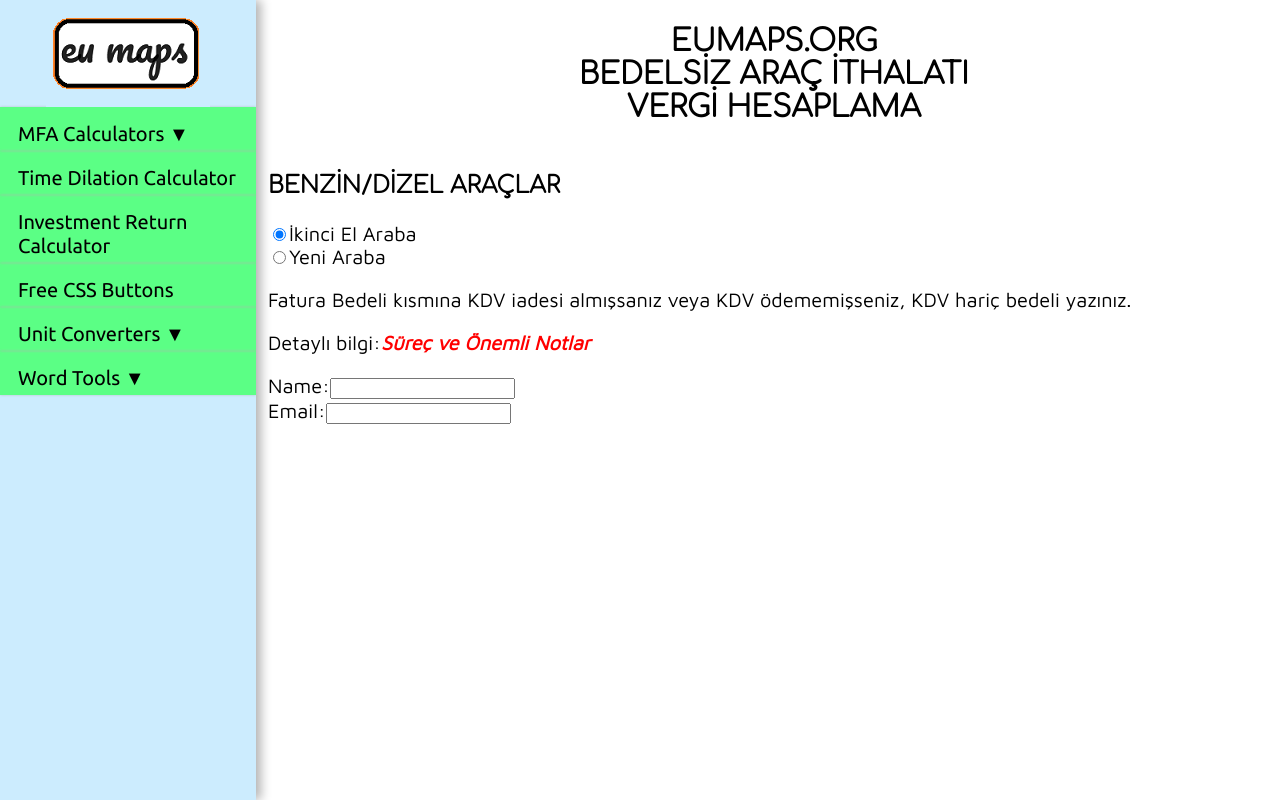
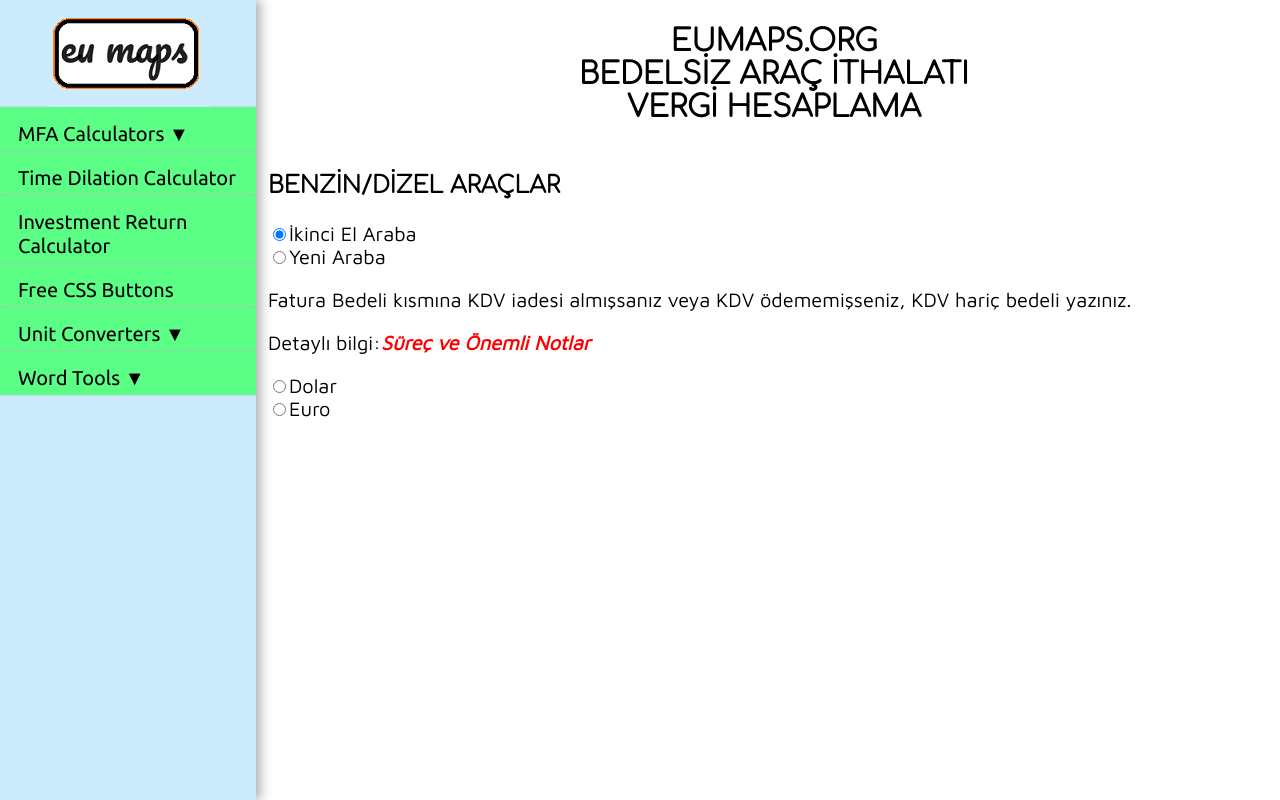
Before and after one commit to abdulhakim-altunkaya/eumaps, a React (Create React App) app in the folder client/: page /benzin-dizel-arac-gumruk-vergi-hesaplama in a window 1280 px wide. Both pictures are taken after a click on the radio button "İkinci El Araba". Built offline with nearby package versions, Linux system fonts and the light colour scheme; the HTML template or start-up script is replaced by a standard one; a web font is replaced by a local one.

Commit message:
customs component further improved

```diff
--- a/client/src/components/subcomponents/CustomsGasoline.js
+++ b/client/src/components/subcomponents/CustomsGasoline.js
@@ -7,11 +7,15 @@ function CustomsGasoline() {
 
   // State to track which radio button is selected
   const [selectedForm, setSelectedForm] = useState(null);
+  const [currencyRadio, setCurrencyRadio] = useState(null);
 
-  // Handle radio button change
+  // Handle radio button changes
   const handleRadioChange = (e) => {
     setSelectedForm(e.target.value);
   };
+  const handleRadioCurrency = (e) => {
+    setCurrencyRadio(e.target.value);
+  }
 
   return (
     <div className='customsMainArea'>
@@ -21,7 +25,7 @@ function CustomsGasoline() {
         VERGİ HESAPLAMA</h2>
       </div>
       <h3>BENZİN/DİZEL ARAÇLAR</h3>
-      <div className=''>
+      <div>
         {/* Radio buttons */}
         <div>
           <input
@@ -42,7 +46,6 @@ function CustomsGasoline() {
           />
           <label htmlFor="newCarsRadio">Yeni Araba</label>
         </div>
-
           {/* Conditionally render the forms based on the selected radio button */}
           {selectedForm === 'usedCarsRadio' && (
             <div>
@@ -51,19 +54,13 @@ function CustomsGasoline() {
                 <span className="notesSpan" onClick={()=> navigate("/bedelsiz-arac-ithalati-onemli-notlar")}>Süreç ve
                 Önemli Notlar</span></p>
               <form>
-                    <label>
-                      Name:
-                      <input type="text" name="name" />
-                    </label>
-                    <br />
-                    <label>
-                      Email:
-                      <input type="email" name="email" />
-                    </label>
+                <input type="radio" id="dollarRadio" name="formSelectorCurrency" value="dollarRadio" onChange={handleRadioCurrency}/>
+                <label htmlFor="dollarRadio">Dolar</label> <br/>
+                <input type="radio" id="euroRadio" name="formSelectorCurrency" value="euroRadio" onChange={handleRadioCurrency}/>
+                <label htmlFor="euroRadio">Euro</label>
               </form>
             </div>
           )}
-
           {selectedForm === 'newCarsRadio' && (
             <div>
               <p>Fatura Bedeli kısmına KDV iadesi almışsanız veya KDV ödememişseniz, KDV hariç bedeli yazınız.</p>
@@ -71,19 +68,15 @@ function CustomsGasoline() {
                 <span className="notesSpan" onClick={()=> navigate("/bedelsiz-arac-ithalati-onemli-notlar")}>Süreç ve
                 Önemli Notlar</span></p>
               <form>
-                    <label>
-                      Address:
-                      <input type="text" name="address" />
-                    </label>
-                    <br />
-                    <label>
-                      Phone:
-                      <input type="tel" name="phone" />
-                    </label>
+                <input type="radio" id="dollarRadio" name="formSelectorCurrency" value="dollarRadio" onChange={handleRadioCurrency}/>
+                <label htmlFor="dollarRadio">Dolar</label> <br/>
+                <input type="radio" id="euroRadio" name="formSelectorCurrency" value="euroRadio" onChange={handleRadioCurrency}/>
+                <label htmlFor="euroRadio">Euro</label>
               </form>
             </div>
           )}
       </div>
+
 
     </div>
   )
```
Lines whose indentation alone changed are shown as unchanged.
